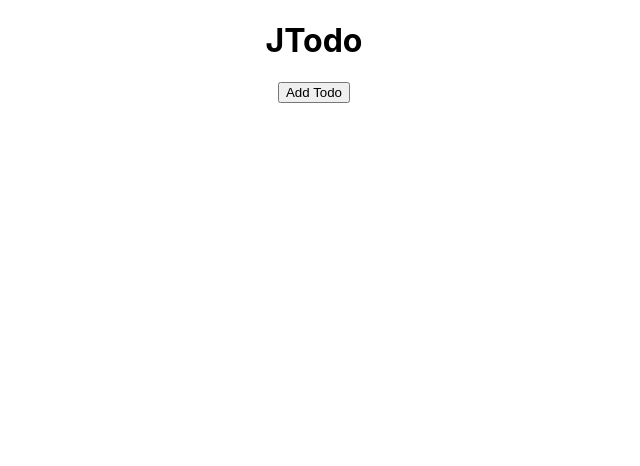
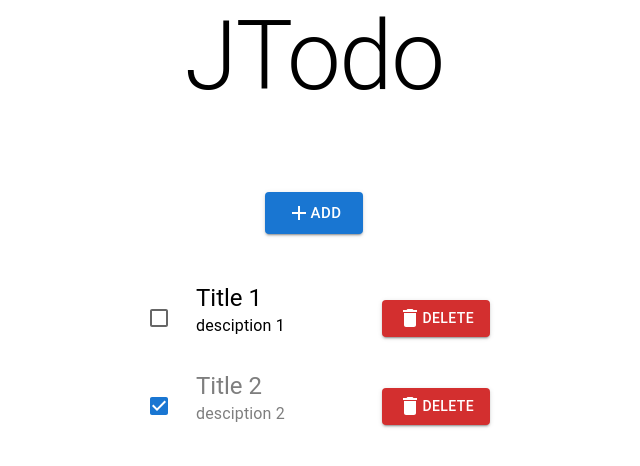
Before and after one commit to Jeykym/todo, a React (Create React App) app: page / in a window 1280 px wide. Shown: the top 466 px of the page, without its empty margins (326-966 px from the left). Built offline with nearby package versions, Linux system fonts and the light colour scheme.

Commit message:
convert the basic view UI into the material UI

```diff
--- a/src/AddTodo/AddTodo.tsx
+++ /dev/null
@@ -1,27 +0,0 @@
-import { useState } from 'react';
-
-interface AddTodoProps {
-    setAddModal: any
-}
-
-
-const AddTodo = (props: AddTodoProps) => {
-    // const addTodo = () => {
-    //     const newTodo: TodoItemType = {
-    //         id: id,
-    //         title: `Added todo ${id}`,
-    //         description: 'This todo was added',
-    //         completed: Math.random() >= 0.5 ? true : false
-    //     };
-
-    //     props.setTodos([...props.todos, newTodo], );
-    //     setId(id + 1);
-    // }
-
-    return (
-        <button onClick={() => {props.setAddModal(true)}}>Add Todo</button>
-    );
-}
-
-
-export default AddTodo;
--- a/src/App/App.css
+++ /dev/null
@@ -1,9 +0,0 @@
-.App {
-    width: 100vw;
-    height: 100vh;
-
-    display: flex;
-    flex-direction: column;
-    justify-content: flex-start;
-    align-items: center;
-}
--- a/src/App/App.tsx
+++ b/src/App/App.tsx
@@ -1,16 +1,56 @@
+import { useState } from 'react';
+import { Box, Button } from '@mui/material';
+import { Add } from '@mui/icons-material';
+
 import Header from "../Header/Header";
 import TodoList from "../TodoList/TodoList";
 
-import './App.css';
+import TodoItemType from '../TodoItem/types.d';
+
+const testData: TodoItemType[] = [
+    {
+        id: 1,
+        title: 'Title 1',
+        description: 'desciption 1',
+        completed: false
+    },
+    {
+        id: 2,
+        title: 'Title 2',
+        description: 'desciption 2',
+        completed: true
+    }
+];
 
 
 const App = () => {
+    const [id, setId] = useState(0);
+    const [todos, setTodos] = useState<TodoItemType[]>(testData);
+    const [addModal, setAddModal] = useState(false);
+
+    const getId = (): number => {
+        const currentId = id;
+        setId((prevState: number) => (prevState + 1));
+        return currentId
+    }
 
     return (
-        <div className="App">
+        <Box sx={{
+            display: 'flex',
+            flexDirection: 'column',
+            justifyContent: 'center',
+            alignItems: 'center'
+        }}>
             <Header />
-            <TodoList />
-        </div>
+            <Button
+                sx={{marginBottom: '2rem'}}
+                variant="contained"
+                size='large'
+                onClick={() => setAddModal(true)}>
+                <Add /> Add
+            </Button>
+            <TodoList todos={todos} setTodos={setTodos}/>
+        </Box>
     );
 }
 
--- a/src/Header/Header.tsx
+++ b/src/Header/Header.tsx
@@ -1,5 +1,12 @@
+import { Typography } from '@mui/material';
+
+
 const Header = () => {
-    return <h1>JTodo</h1>
+    return (
+        <Typography variant='h1' sx={{marginBottom: '5rem'}}>
+            JTodo
+        </Typography>
+    );
 }
 
 
--- a/src/TodoItem/TodoItem.css
+++ /dev/null
@@ -1,27 +0,0 @@
-.todoItem {
-    width: 20%;
-
-    display: flex;
-    justify-content: space-between;
-    align-items: center;
-
-    margin-bottom: 1rem;
-
-}
-
-
-.todoItem__info {
-    margin-bottom: 1rem;
-    padding: .5rem 0 .5rem 1rem;
-}
-
-
-.todoItem__title,
-.todoItem__description {
-    margin: 0;
-}
-
-
-.todoItem__title {
-    margin-bottom: .5rem;
-}
--- a/src/TodoItem/TodoItem.tsx
+++ b/src/TodoItem/TodoItem.tsx
@@ -1,8 +1,9 @@
 import { ChangeEvent } from 'react';
+import { Box, Button, Checkbox, ListItem, Typography } from '@mui/material';
+import DeleteIcon from '@mui/icons-material/Delete';
+
 
 import TodoItemType from "./types.d";
-
-import './TodoItem.css';
 
 
 interface TodoItemProps {
@@ -29,14 +30,35 @@ const TodoItem = (props: TodoItemProps) => {
     }
 
     return (
-        <div className='todoItem'>
-            <div className='todoItem__info'>
-                <h4 className='todoItem__title'>{props.data.title}</h4>
-                <p className='todoItem__description'>{props.data.description}</p>
-            </div>
-            <input id="completed" type="checkBox" onChange={handleOnChange}></input>
-            <button onClick={() => {props.deleteItem(props.data.id)}}>Delete</button>
-        </div>
+        <ListItem sx={{
+            display: 'flex',
+            justifyContent: 'space-between',
+        }}>
+            <Box sx={{
+                display: 'flex'
+            }}>
+                <Checkbox
+                    sx={{marginRight: "1rem"}}
+                    id="completed"
+                    checked={props.data.completed}
+                    onChange={handleOnChange} />
+                <Box sx={{opacity: props.data.completed ? '50%' : '100%'}}>
+                    <Typography variant='h5' sx={{margin: '0'}}>
+                        {props.data.title}
+                    </Typography>
+                    <Typography paragraph={true}>
+                        {props.data.description}
+                    </Typography>
+                </Box>
+            </Box>
+            <Button
+                variant="contained"
+                color="error"
+                onClick={() => {props.deleteItem(props.data.id)}}
+            >
+                <DeleteIcon /> Delete
+            </Button>
+        </ListItem>
     );
 }
 
--- a/src/TodoList/TodoList.css
+++ /dev/null
@@ -1,6 +0,0 @@
-.todoList {
-    display: flex;
-    flex-direction: column;
-    justify-content: center;
-    align-items: center;
-}
--- a/src/TodoList/TodoList.tsx
+++ b/src/TodoList/TodoList.tsx
@@ -1,48 +1,31 @@
 import { useState } from 'react';
+import { List } from '@mui/material';
 
 import TodoItem from "../TodoItem/TodoItem"
 import TodoItemType from "../TodoItem/types.d"
-import AddTodo from '../AddTodo/AddTodo';
-import TodoForm from '../TodoForm.tsx/TodoForm';
-
-import './TodoList.css';
 
 
-const TodoList = () => {
-    const [id, setId] = useState(0);
-    const [todos, setTodos] = useState<TodoItemType[]>([]);
-    const [addModal, setAddModal] = useState(false);
+interface TodoListProps {
+    todos: TodoItemType[]
+    setTodos: any
+}
 
 
-    const getId = (): number => {
-        const currentId = id;
-        setId((prevState: number) => (prevState + 1));
-        return currentId
-    }
-
-
+const TodoList = (props: TodoListProps) => {
     const deleteItem = (id: number) => {
-        // todos.filter((todo: TodoItemType) => todo.id !== id)
-        setTodos((prevState: TodoItemType[]) => (
+        props.setTodos((prevState: TodoItemType[]) => (
             prevState.filter((todo: TodoItemType) => todo.id !== id)
         ));
     }
 
-    if (addModal) {
-        return (
-            <TodoForm getId={getId} setTodos={setTodos} setAddModal={setAddModal}/>
-        );
-    }
-
     return (
-        <div className='todoList'>
-            <AddTodo setAddModal={setAddModal} />
-            <ul>
-                {todos.map(todo => (
-                    <TodoItem data={todo} deleteItem={deleteItem} setTodos={setTodos} />
-                ))}
-            </ul>
-        </div>
+        <List sx={{
+            width: "30%"
+        }}>
+            {props.todos.map(todo => (
+                <TodoItem data={todo} deleteItem={deleteItem} setTodos={props.setTodos} />
+            ))}
+        </List>
     );
 }
 
```
Also changed, not shown: package.json (+7 -0 lines), 1 other file (tests, documents, lock files or other folders).
